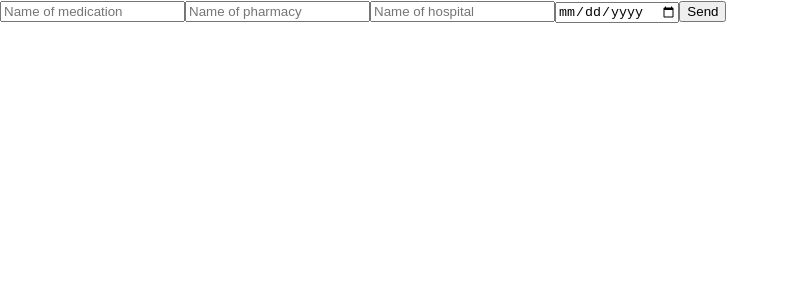
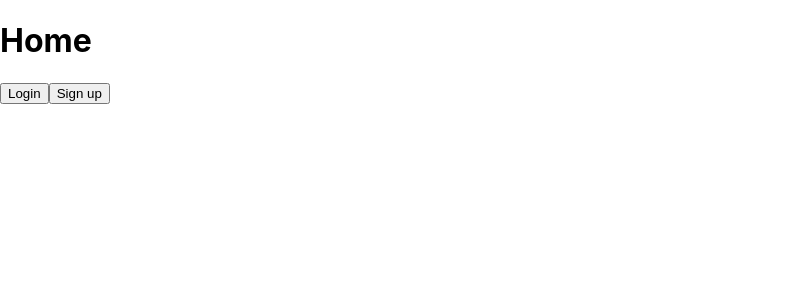
Before and after one commit to SohtaInoguchi/okusuri-tracker, a React (Create React App) app: page / in a window 1280 px wide. Shown: the top 300 px of the page, without its empty margins (0-789 px from the left). Built offline with nearby package versions, Linux system fonts and the light colour scheme.

Commit message:
feat: routing for home, login, register

```diff
--- a/src/App.tsx
+++ b/src/App.tsx
@@ -1,39 +1,20 @@
-import React, { createRef } from 'react';
-import logo from './logo.svg';
 import { Counter } from './features/counter/Counter';
 import './App.css';
-import { send } from 'process';
-import axios from 'axios';
+import { BrowserRouter, Routes, Route } from 'react-router-dom';
+import RegisterNewRecord from './RegisterNewRecord';
+import Dashboard from './Dashboard';
+import Home from './Home';
+import Login from './Login';
 
+// function App() {
 function App() {
-
-  const medicationNameInput = React.createRef<HTMLInputElement>();
-  const pharmacyNameInput = React.createRef<HTMLInputElement>();
-  const hospitalNameInput = React.createRef<HTMLInputElement>();
-  const prescriptionDateInput = React.createRef<HTMLInputElement>();
-
-  const sendData = (e:any) => {
-    e.preventDefault();
-    axios.post('/register-medication', {
-      medicationName: medicationNameInput.current?.value,
-      pharmacyName: pharmacyNameInput.current?.value,
-      hospitalName: hospitalNameInput.current?.value,
-      prescriptionDate: prescriptionDateInput.current?.value
-    })
-    .then(res => console.log("response", res))
-    .catch(err => console.error(err));
-
-    medicationNameInput.current!.value = "";
-  }
-
   return (
-    <>
-      <input ref={medicationNameInput} type="text" id="name-of-medication" placeholder="Name of medication"/>
-      <input ref={pharmacyNameInput} type="text" id="name-of-pharmacy" placeholder="Name of pharmacy"/>
-      <input ref={hospitalNameInput} type="text" id="name-of-hospital" placeholder="Name of hospital"/>
-      <input ref={prescriptionDateInput} type="date" id="prescription-date" placeholder="Date of prescription"/>
-      <button onClick={sendData}>Send</button>
-    </>
+    <Routes>
+      <Route path='/' element={<Home />}/>
+      <Route path='login' element={<Login />}/>
+      <Route path='dashboard' element={<Dashboard />}/>
+      <Route path='register' element={<RegisterNewRecord />}/>
+    </Routes>
   );
 }
 
--- /dev/null
+++ b/src/Dashboard.tsx
@@ -0,0 +1,7 @@
+import React from 'react'
+
+export default function Dashboard() {
+  return (
+    <div>Dashboard</div>
+  )
+}
--- /dev/null
+++ b/src/Home.tsx
@@ -0,0 +1,11 @@
+import React from 'react'
+
+export default function Home() {
+  return (
+    <div>
+        <h1>Home</h1>
+        <button>Login</button>
+        <button>Sign up</button>
+    </div>
+    )
+}
--- /dev/null
+++ b/src/Login.tsx
@@ -0,0 +1,7 @@
+import React from 'react'
+
+export default function Login() {
+  return (
+    <div>Login</div>
+  )
+}
--- /dev/null
+++ b/src/RegisterNewRecord.tsx
@@ -0,0 +1,33 @@
+import React from "react";
+import axios from 'axios';
+
+
+export default function RegisterNewRecord() {
+    const medicationNameInput = React.createRef<HTMLInputElement>();
+    const pharmacyNameInput = React.createRef<HTMLInputElement>();
+    const hospitalNameInput = React.createRef<HTMLInputElement>();
+    const prescriptionDateInput = React.createRef<HTMLInputElement>();
+
+    const sendData = (e:any) => {
+      e.preventDefault();
+      axios.post('/register-medication', {
+        medicationName: medicationNameInput.current?.value,
+        pharmacyName: pharmacyNameInput.current?.value,
+        hospitalName: hospitalNameInput.current?.value,
+        prescriptionDate: prescriptionDateInput.current?.value
+      })
+      .then(res => console.log("response", res))
+      .catch(err => console.error(err));
+
+      medicationNameInput.current!.value = "";
+    }
+    return (
+        <>
+          <input ref={medicationNameInput} type="text" id="name-of-medication" placeholder="Name of medication"/>
+          <input ref={pharmacyNameInput} type="text" id="name-of-pharmacy" placeholder="Name of pharmacy"/>
+          <input ref={hospitalNameInput} type="text" id="name-of-hospital" placeholder="Name of hospital"/>
+          <input ref={prescriptionDateInput} type="date" id="prescription-date" placeholder="Date of prescription"/>
+          <button onClick={sendData}>Send</button>
+        </>
+    );
+}
--- a/src/index.tsx
+++ b/src/index.tsx
@@ -2,6 +2,7 @@ import React from 'react';
 import ReactDOM from 'react-dom';
 import './index.css';
 import App from './App';
+import { BrowserRouter } from 'react-router-dom';
 import { store } from './app/store';
 import { Provider } from 'react-redux';
 import * as serviceWorker from './serviceWorker';
@@ -9,7 +10,9 @@ import * as serviceWorker from './serviceWorker';
 ReactDOM.render(
   <React.StrictMode>
     <Provider store={store}>
-      <App />
+      <BrowserRouter>
+        <App />
+      </BrowserRouter>
     </Provider>
   </React.StrictMode>,
   document.getElementById('root')
```
